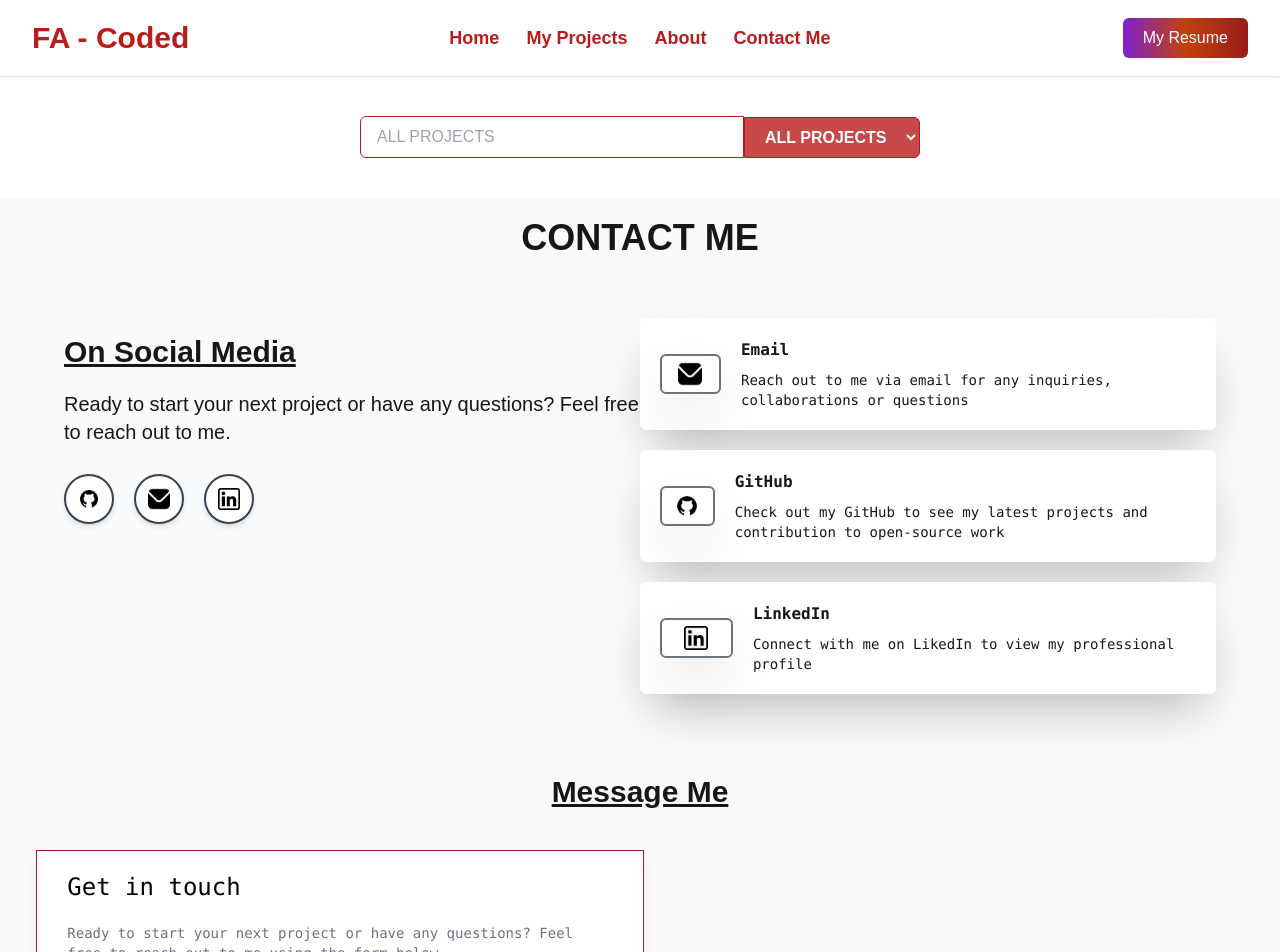
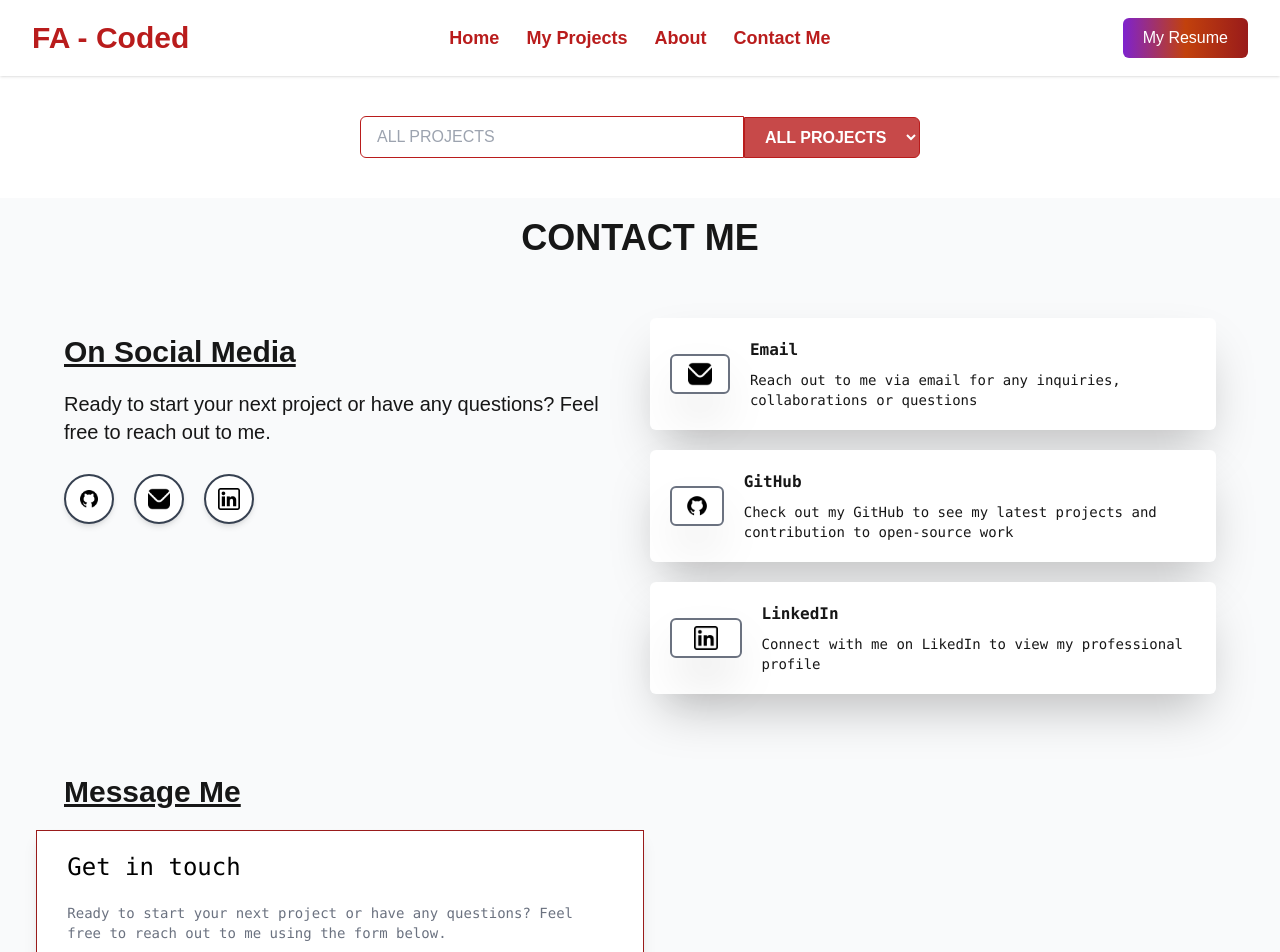
Before and after one commit to FirstAyo/fa-coded-cms, a Next.js app: page /contact in a window 1280 px wide. Shown: the top 952 px of the page. Built offline with nearby package versions, Linux system fonts and the light colour scheme.

Commit message:
made few changes to the contact page

```diff
--- a/app/(client)/contact/page.jsx
+++ b/app/(client)/contact/page.jsx
@@ -31,7 +31,7 @@ function ContactMe() {
         <h1 className="text-4xl text-center py-5 uppercase font-semibold">
           Contact Me
         </h1>
-        <div className="flex flex-col lg:flex-row w-[90%] mx-auto">
+        <div className="flex flex-col lg:flex-row w-[90%] mx-auto gap-5">
           <div className="flex-1 flex mt-14 flex-col gap-5">
             <h2 className="text-3xl underline text-center lg:text-start font-semibold">
               On Social Media
@@ -64,7 +64,7 @@ function ContactMe() {
         </div>
 
         <div>
-          <h2 className="text-3xl underline text-center pb-8 font-semibold">
+          <h2 className="text-3xl underline text-center lg:text-start font-semibold w-[90%] mx-auto mb-3">
             Message Me
           </h2>
 
```
